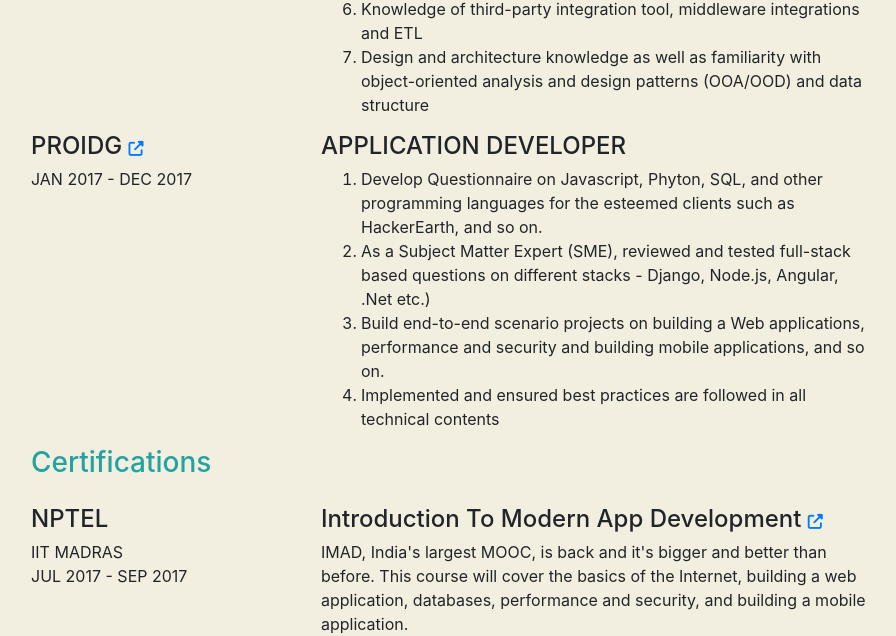
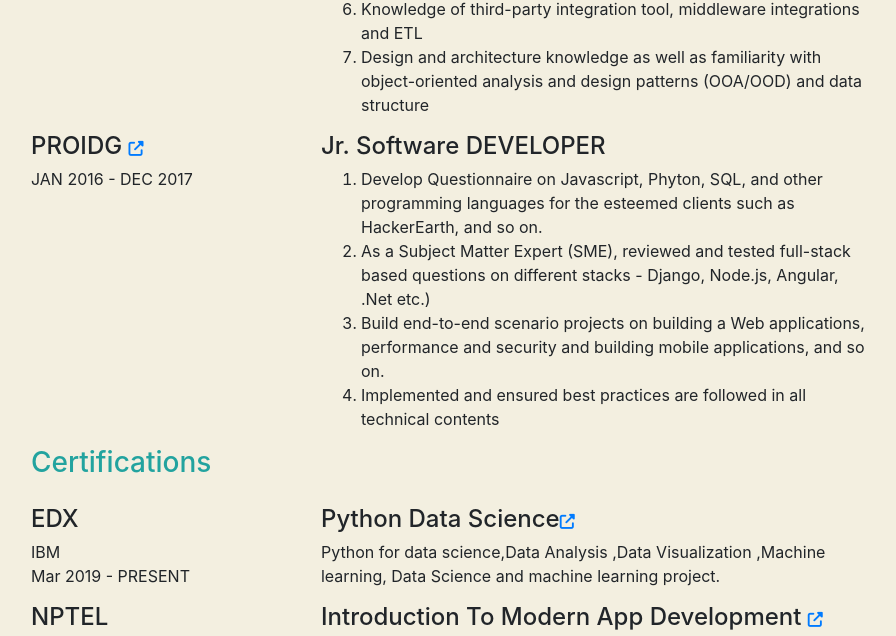
Before and after one commit to Santoshge-Reddy/Santosh, a plain HTML site: page index.html in a window 1280 px wide. Shown: the part 2392-3028 px from the top of the page, without its empty margins (189-1085 px from the left). Drawn offline with nearby package versions, Linux system fonts and the light colour scheme; no server answers.

Commit message:
Update index.html

```diff
--- a/index.html
+++ b/index.html
@@ -204,7 +204,7 @@
               <p>MAR 2019 - PRESENT</p>
             </div>
             <div class="col-lg-8">
-              <h4>Data Analyst</h4>
+              <h4>Python Developer</h4>
              	<ol>
 			<li>
 				 Design, implement, automate and maintain enterprise data ETL processes.
@@ -261,10 +261,10 @@
           <div class=" row text-left">
               <div class="col-lg-4">
                 <h4>PROIDG <a class="ext_link" href="https://www.proidg.com/" target="_blank"><i class="fa fa-external-link"></i></a></h4>
-                <p>JAN 2017 - DEC 2017</p>
+                <p>JAN 2016 - DEC 2017</p>
               </div>
               <div class="col-lg-8">
-                <h4>APPLICATION DEVELOPER</h4>
+                <h4>Jr. Software DEVELOPER</h4>
                 <ol>
 			<li>
 				Develop Questionnaire on Javascript, Phyton, SQL, and other programming languages for the esteemed clients such as HackerEarth, and so on.
@@ -286,6 +286,17 @@
 
 
             <h3 class="text-left">Certifications</h3>
+
+            <div class=" row text-left">
+              <div class="col-lg-4">
+                <h4>EDX</h4>
+                <p>IBM <br> Mar 2019 - PRESENT</p>
+              </div>
+              <div class="col-lg-8">
+                <h4>Python Data Science<a class="ext_link" href="https://credentials.edx.org/records/programs/shared/ddff33871c1d4e8da81fa1e3571e0e10/" target="_blank"><i class="fa fa-external-link"></i></a></h4>
+                <p>Python for data science,Data Analysis ,Data Visualization ,Machine learning,  Data Science and machine learning project.</p>
+              </div>
+            </div>
 
             <div class=" row text-left">
               <div class="col-lg-4">
```
